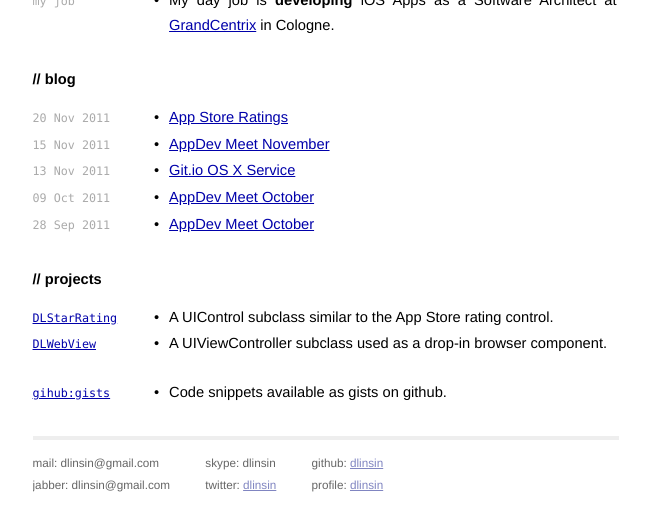
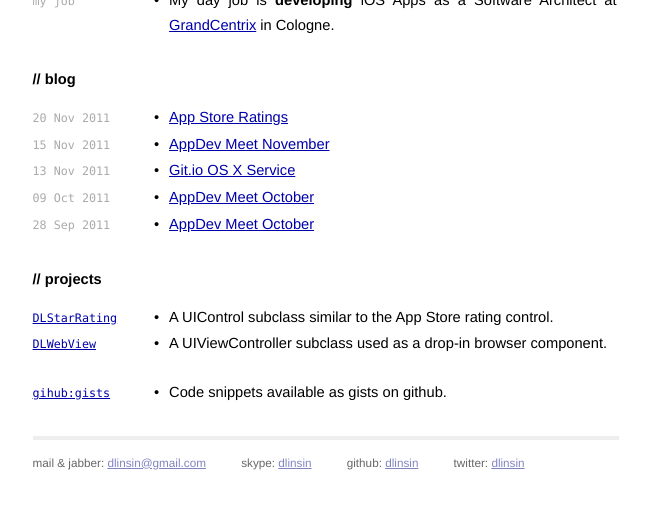
Before and after one commit to dlinsin/dlinsin-archive.github.com, a Jekyll site: the page built from index.html, in a window 1280 px wide, cut to the strip 324-855 px from the top of the page. Shown: the whole strip, without its empty margins (314-964 px from the left). Built offline with Jekyll 4.4.1, drawn with Linux system fonts in a browser that asks for light colours; Markdown is read by kramdown in place of the engine named in the settings.

Commit message:
adjusted footer

```diff
--- a/_layouts/default.html
+++ b/_layouts/default.html
@@ -28,20 +28,26 @@
   <div class="footer">
     <div class="contact">
       <p>
-        mail: dlinsin@gmail.com<br/>
-        jabber: dlinsin@gmail.com<br/>
+        mail & jabber: <a href="mailto:dlinsin@gmail.com">dlinsin@gmail.com</a><br/>
+        <br/>
       </p>
     </div>
     <div class="contact">
       <p>
-        skype: dlinsin<br/>
-        twitter: <a href="http://twitter.com/dlinsin">dlinsin</a>
+        skype: <a href="skype:dlinsin?call">dlinsin</a><br/>
+        <br/>
       </p>
     </div>
     <div class="contact">
       <p>
         github: <a href="http://github.com/dlinsin">dlinsin</a><br/>
-        profile: <a href="http://www.google.com/profiles/dlinsin">dlinsin</a>
+		<br/>
+      </p>
+    </div>
+	<div class="contact">
+      <p>
+        twitter: <a href="http://twitter.com/dlinsin">dlinsin</a><br/>
+		<br/>
       </p>
     </div>
   </div>
```
Also changed, not shown: _layouts/post.html (+11 -5 lines).
